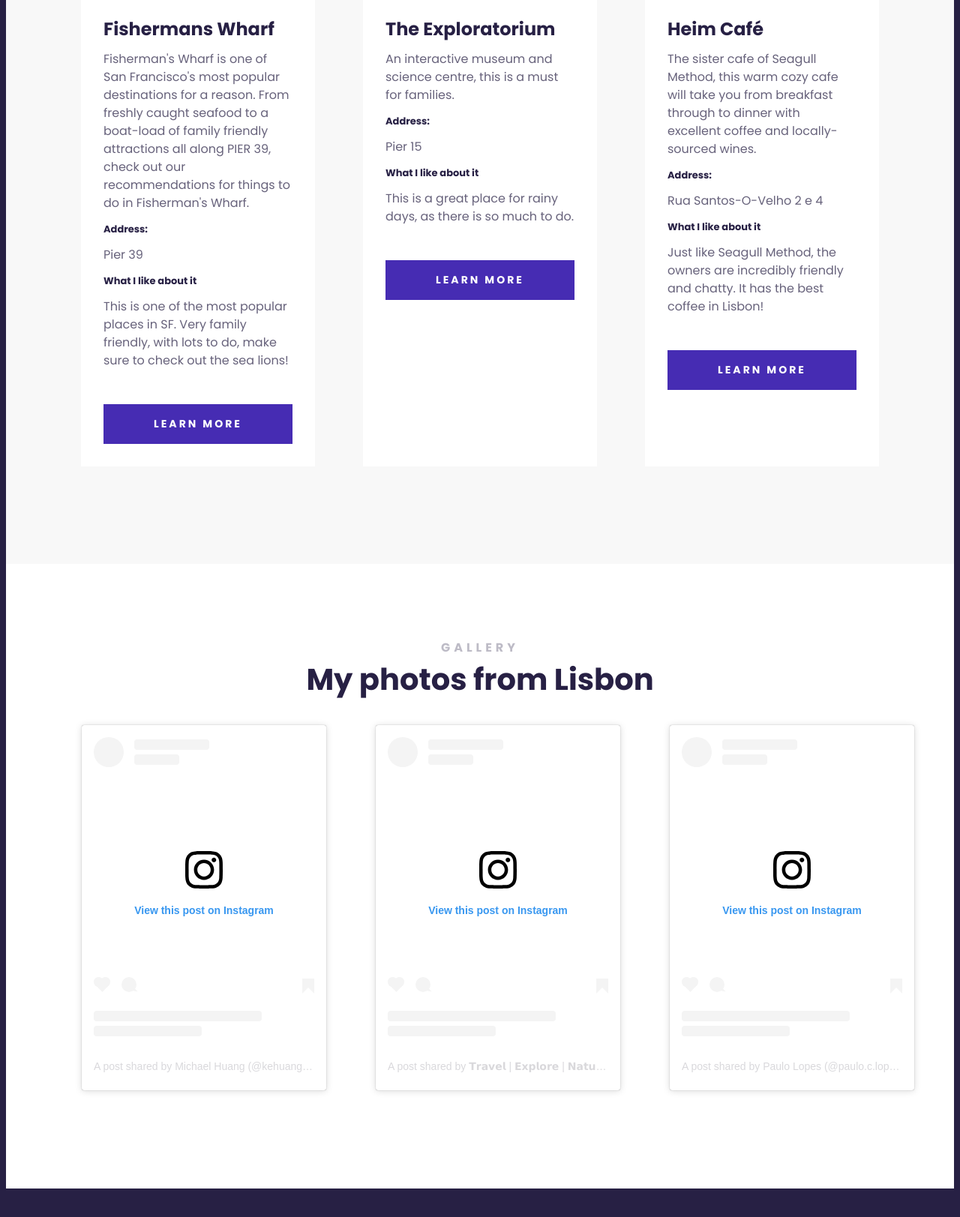
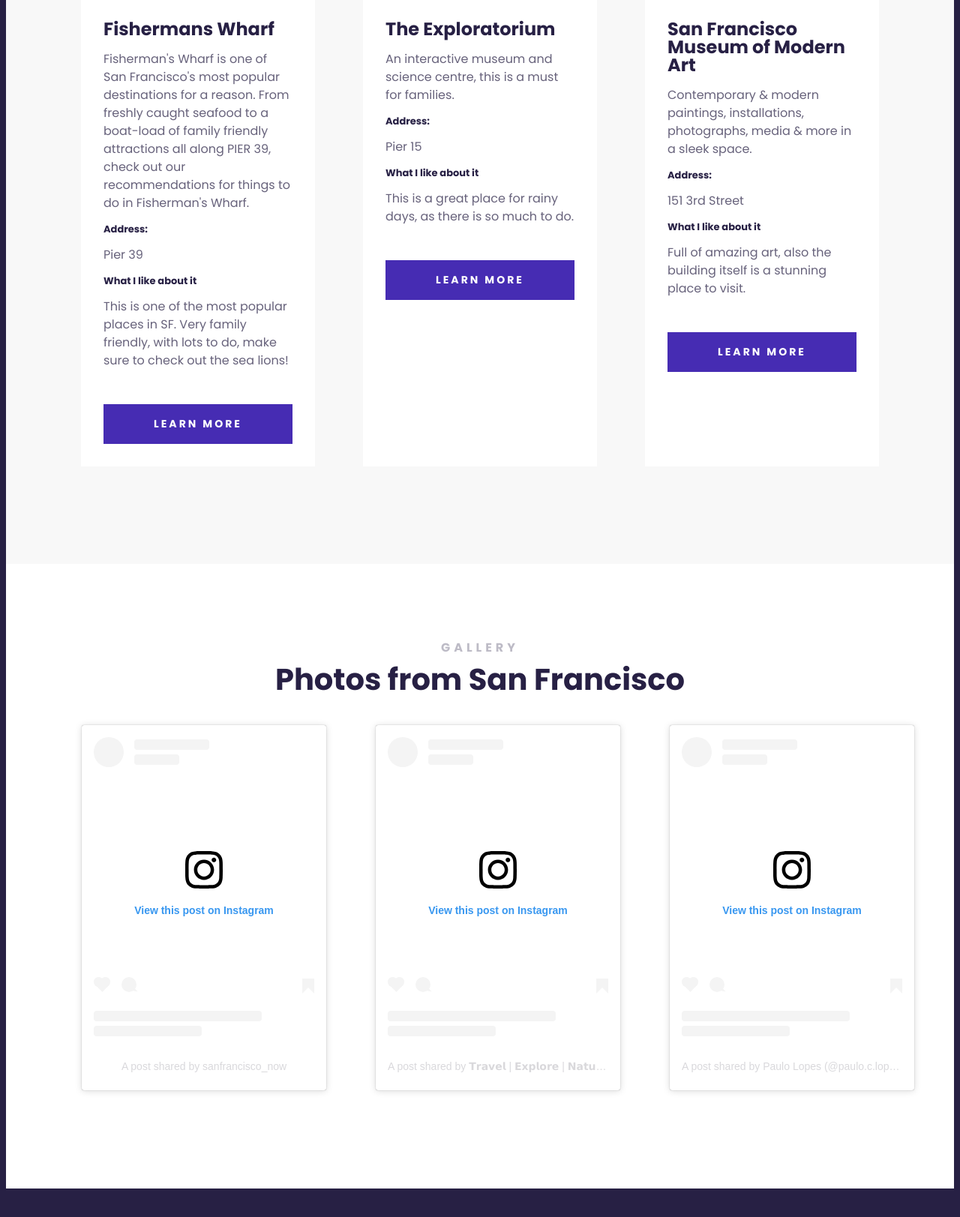
Before and after one commit to Macklou/travel-project, a plain HTML site: page index.html in a window 1280 px wide. Shown: the part 2002-3625 px from the top of the page at 75% size. Drawn offline with Linux system fonts and the light colour scheme; a script that the page names is missing.

Commit message:
add ig links

```diff
--- a/index.html
+++ b/index.html
@@ -164,23 +164,22 @@
               </div>
 
               <div class="card-body">
-                <h4>Heim Café</h4>
+                <h4>San Francisco Museum of Modern Art</h4>
                 <p>
-                  The sister cafe of Seagull Method, this warm cozy cafe will
-                  take you from breakfast through to dinner with excellent
-                  coffee and locally-sourced wines.
+                  Contemporary & modern paintings, installations, photographs,
+                  media & more in a sleek space.
                 </p>
                 <h5>Address:</h5>
-                <p>Rua Santos-O-Velho 2 e 4</p>
+                <p>151 3rd Street</p>
                 <h5>What I like about it</h5>
                 <p>
-                  Just like Seagull Method, the owners are incredibly friendly
-                  and chatty. It has the best coffee in Lisbon!
+                  Full of amazing art, also the building itself is a stunning
+                  place to visit.
                 </p>
               </div>
               <div class="card-footer">
                 <a
-                  href="https://goo.gl/maps/xHrNaj1DgirWNUUG6"
+                  href="https://maps.app.goo.gl/s9hxEhRS1mLqfcuf6"
                   class="btn"
                   target="_blank"
                 >
@@ -193,12 +192,12 @@
 
         <section>
           <h2 class="text-center">Gallery</h2>
-          <h3 class="text-center">My photos from Lisbon</h3>
+          <h3 class="text-center">Photos from San Francisco</h3>
           <div class="instagram-embeds">
             <div class="grid grid-3-columns">
               <blockquote
                 class="instagram-media"
-                data-instgrm-permalink="https://www.instagram.com/p/CjTswhOtNoD/?utm_source=ig_embed&amp;utm_campaign=loading"
+                data-instgrm-permalink="https://www.instagram.com/p/C0zXEOjBHUF/?utm_source=ig_web_copy_link&igsh=MzRlODBiNWFlZA=="
                 data-instgrm-version="14"
                 style="
                   background: #fff;
@@ -217,7 +216,7 @@
               >
                 <div style="padding: 16px">
                   <a
-                    href="https://www.instagram.com/p/CjTswhOtNoD/?utm_source=ig_embed&amp;utm_campaign=loading"
+                    href="https://www.instagram.com/p/CLkZso-BMl6/?utm_source=ig_web_copy_link&igsh=MzRlODBiNWFlZA=="
                     style="
                       background: #ffffff;
                       line-height: 0;
@@ -461,7 +460,7 @@
                     "
                   >
                     <a
-                      href="https://www.instagram.com/p/CjTswhOtNoD/?utm_source=ig_embed&amp;utm_campaign=loading"
+                      href="https://www.instagram.com/reel/Czhbn19IIGN/?utm_source=ig_web_copy_link&igsh=MzRlODBiNWFlZA=="
                       style="
                         color: #c9c8cd;
                         font-family: Arial, sans-serif;
@@ -472,7 +471,7 @@
                         text-decoration: none;
                       "
                       target="_blank"
-                      >A post shared by Michael Huang (@kehuang12)</a
+                      >A post shared by sanfrancisco_now</a
                     >
                   </p>
                 </div>
```
